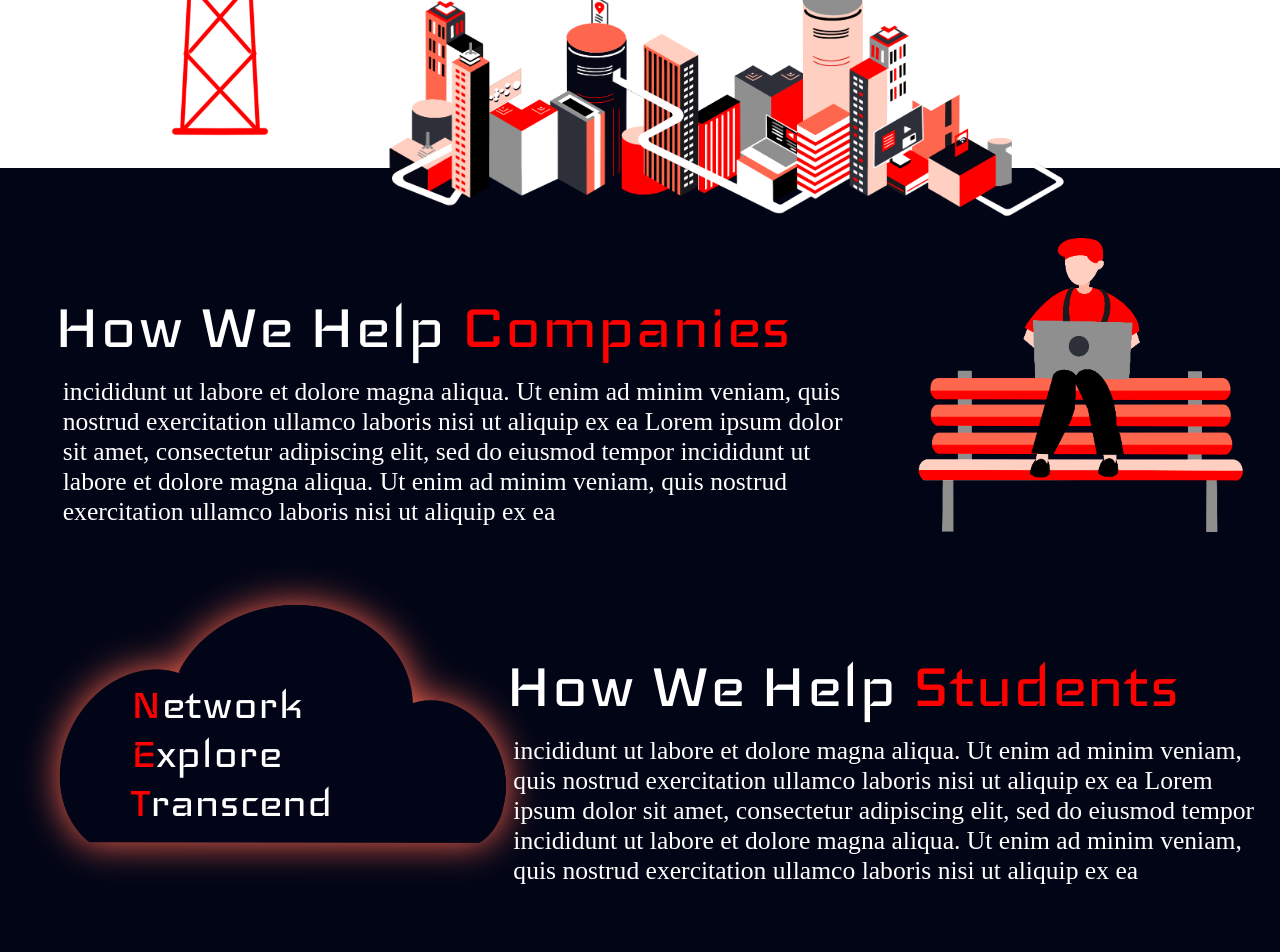
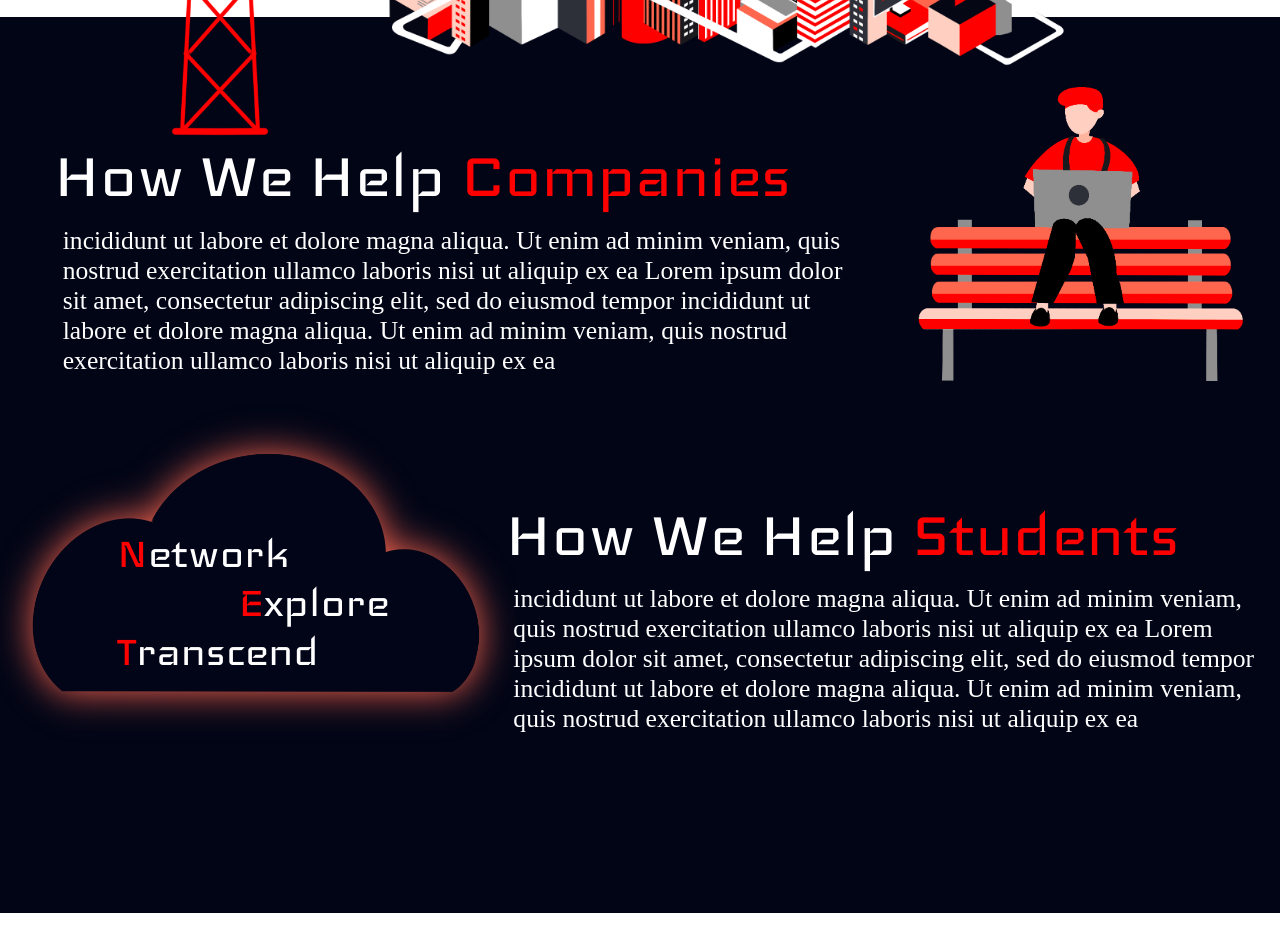
Before and after one commit to NetX2021/NetX2021.github.io, a React (Create React App) app: page / in a window 1280 px wide. Shown: the part 1622-2574 px from the top of the page. After the commit the page ends 2535 px from the top, so only its background shows below. Built offline with nearby package versions, Linux system fonts and the light colour scheme; a web font is replaced by a local one.

Commit message:
Fixed about page

```diff
--- a/src/App.css
+++ b/src/App.css
@@ -200,7 +200,7 @@
 /* About */
 .aboutContainer{
   width: 100%;
-  height: 30vw;
+  height: auto;
 }
 
 .aboutTwoColumns {
@@ -258,6 +258,7 @@
 
 .aboutTitle{
   color:#010516;
+  width: 80%;
   font-size: 8vw;
   margin-left: 35%;
   font-family: themeFont;
@@ -277,13 +278,12 @@
   width: 100%;
   height: 70vw;
   background-color:#010516;
-  margin-top: 21vw;
+  margin-top: 17vw;
 }
 
 .botImage{
   width: 55%;
   margin-left: 30%;
-  margin-top: 4vw;
   position: absolute;
 }
 
@@ -296,7 +296,7 @@
 }
 
 .cloudText{
-  transform: translate(25vw, 10vw);
+  transform: translate(26vw, 10vw);
   color: white;
   font-size: 4vw;
   font-family: themeFont;
--- a/src/components/about.js
+++ b/src/components/about.js
@@ -15,6 +15,7 @@ export class about extends Component {
             <span className="smallSubtitle"><span style={{color: "#ff0000"}}>Tech</span> Case Competition</span>
           </div>
 
+          {/* What is NetX */}
           <div className="whatIsText">
             <p className="aboutTitle">What is Net<span style={{color: "#ff0000"}}>X</span></p>
             <p className="aboutText">incididunt ut labore et dolore magna
@@ -35,6 +36,7 @@ export class about extends Component {
 
           <div className="botAboutBack">
             <br></br>
+            {/* How we help companies */}
             <div className="aboutTwoColumns">
               <div className="aboutTextColumn">
                 <p className="botTitle">How We Help <span style={{color:"#ff0000"}}>Companies</span></p>
@@ -54,10 +56,12 @@ export class about extends Component {
                 <img src={benchImage} style={{width: "100%", display: 'flex'}} alt="bench with computer user on it"></img>
               </div>
             </div>
+
+            {/* How we help students */}
             <div className="aboutTwoColumns">
-            <div className="aboutImgColumn">
-                <div className="cloudText"><span style={{color: "#ff0000"}}>N</span>etwork <span style={{color: "#ff0000", transform: "translate(20vw)"}}>E</span>xplore <span style={{color: "#ff0000"}}>T</span>ranscend</div>
-                <img src={cloudImage} style={{width: "150%", display: 'flex'}} alt="bench with computer user on it">
+              <div className="aboutImgColumn">
+                <div className="cloudText"><span style={{color: "#ff0000"}}>N</span>etwork <span style={{color: "#ff0000", marginLeft: "60%"}}>E</span>xplore <span style={{color: "#ff0000"}}>T</span>ranscend</div>
+                <img src={cloudImage} style={{width: "150%", display: 'flex', marginRight: "15%"}} alt="bench with computer user on it">
                 </img>
               </div>
               <div className="aboutTextColumn" style={{marginLeft: "8%"}}>
@@ -75,6 +79,10 @@ export class about extends Component {
                 </p>
               </div>
             </div>
+
+            {/* Transition Animation */}
+
+
           </div>
         </div>
       </div>
```
Also changed, not shown: 1 other file (tests, documents, lock files or other folders).
